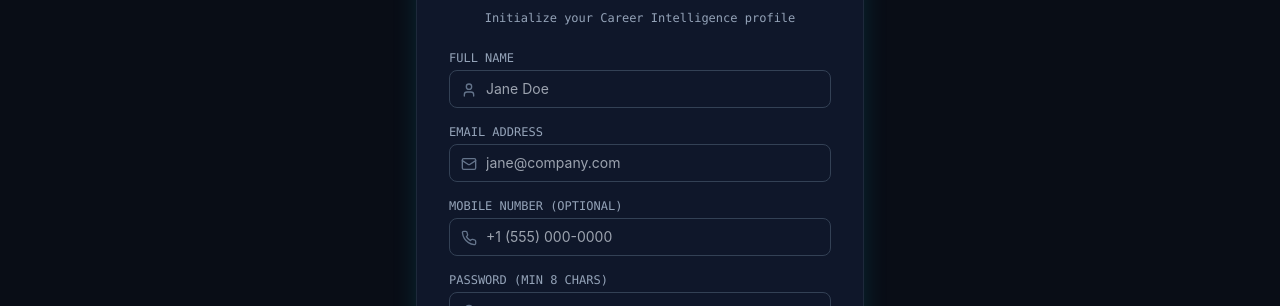
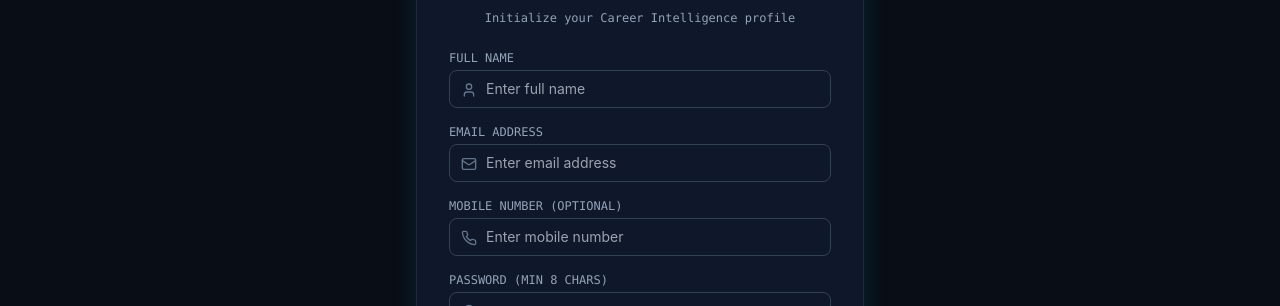
Before and after one commit to nsurendhark-byte/competencyAI, a Next.js app: page /register in a window 1280 px wide. Shown: the part 248-554 px from the top of the page. Built offline with nearby package versions, Linux system fonts and the light colour scheme.

Commit message:
chore: update input placeholders for authentication forms

```diff
--- a/app/(public)/login/page.tsx
+++ b/app/(public)/login/page.tsx
@@ -94,7 +94,7 @@ export default function LoginPage() {
                   required
                   value={identifier}
                   onChange={(e) => setIdentifier(e.target.value)}
-                  placeholder="email@domain.com or mobile"
+                  placeholder="Enter email or mobile number"
                   className="w-full bg-slate-900 border border-slate-700 rounded-lg pl-9 pr-3 py-2 text-sm text-white focus:outline-none focus:border-cyan-500"
                 />
               </div>
--- a/app/(public)/register/page.tsx
+++ b/app/(public)/register/page.tsx
@@ -146,7 +146,7 @@ export default function RegisterPage() {
                   required
                   value={form.fullName}
                   onChange={(e) => setForm({ ...form, fullName: e.target.value })}
-                  placeholder="Jane Doe"
+                  placeholder="Enter full name"
                   className="w-full bg-slate-900 border border-slate-700 rounded-lg pl-9 pr-3 py-2 text-sm text-white focus:outline-none focus:border-cyan-500"
                 />
               </div>
@@ -161,7 +161,7 @@ export default function RegisterPage() {
                   required
                   value={form.email}
                   onChange={(e) => setForm({ ...form, email: e.target.value })}
-                  placeholder="jane@company.com"
+                  placeholder="Enter email address"
                   className="w-full bg-slate-900 border border-slate-700 rounded-lg pl-9 pr-3 py-2 text-sm text-white focus:outline-none focus:border-cyan-500"
                 />
               </div>
@@ -175,7 +175,7 @@ export default function RegisterPage() {
                   type="tel"
                   value={form.mobile}
                   onChange={(e) => setForm({ ...form, mobile: e.target.value })}
-                  placeholder="+1 (555) 000-0000"
+                  placeholder="Enter mobile number"
                   className="w-full bg-slate-900 border border-slate-700 rounded-lg pl-9 pr-3 py-2 text-sm text-white focus:outline-none focus:border-cyan-500"
                 />
               </div>
```
